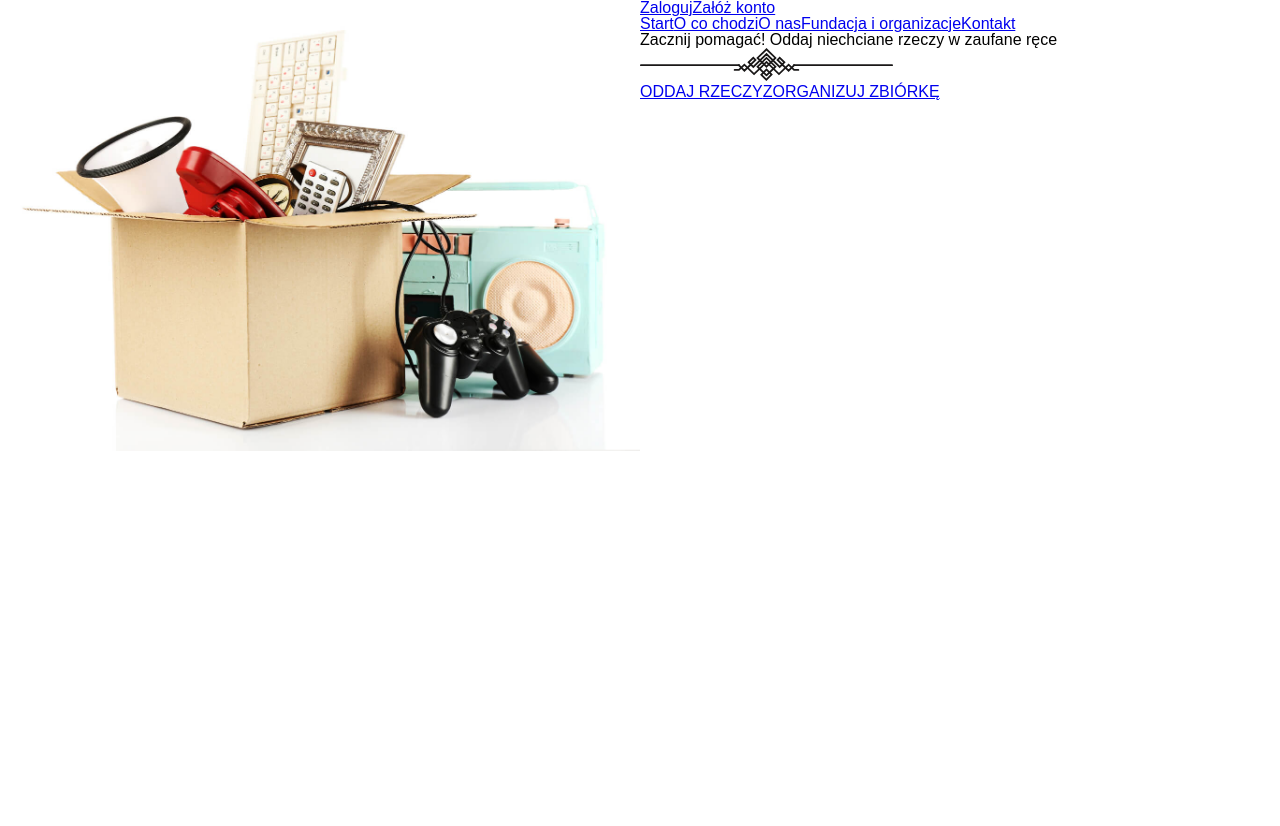
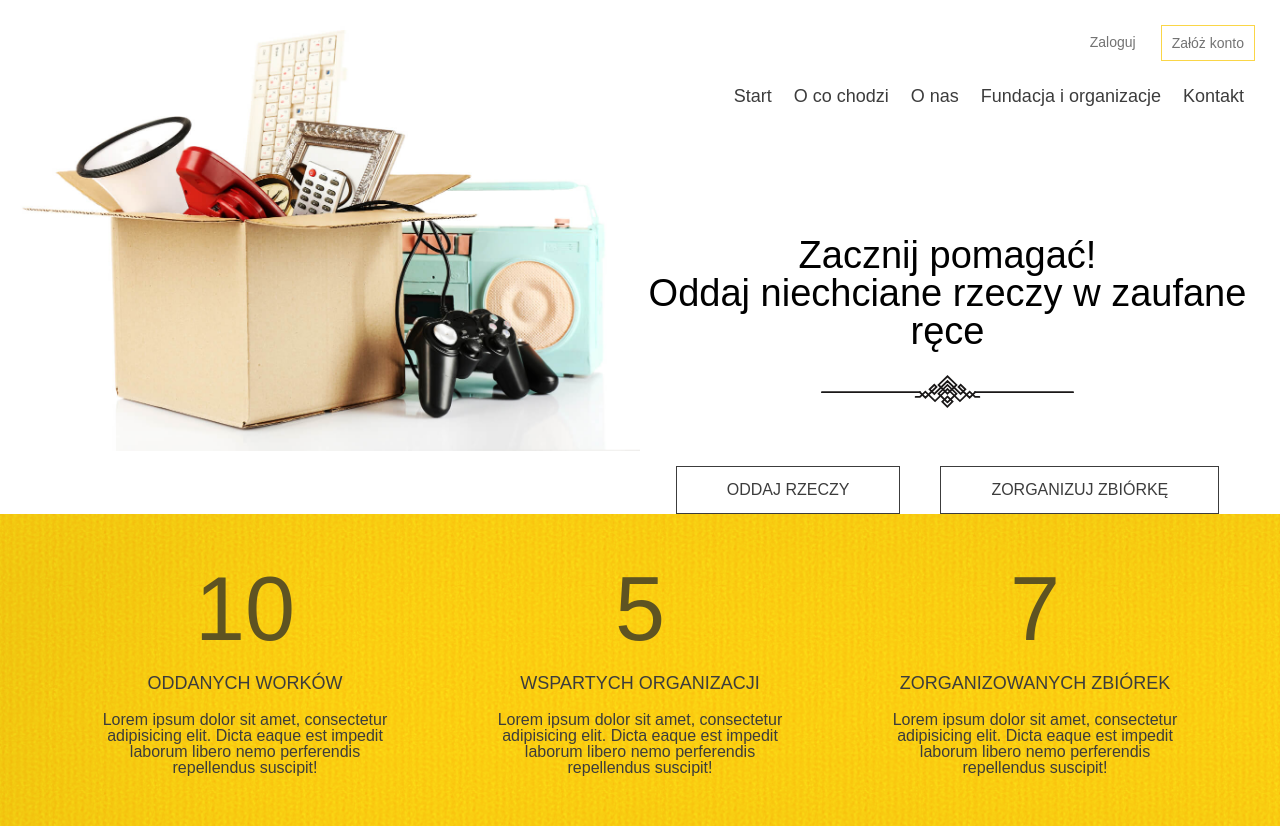
Before and after one commit to bartek2050/clothing-donation, a React (Create React App) app: page / in a window 1280 px wide. Before the commit the page ends 800 px from the top, so only its background shows below. Built offline with nearby package versions, Linux system fonts and the light colour scheme.

Commit message:
three columns section

```diff
--- a/src/components/Home.js
+++ b/src/components/Home.js
@@ -1,36 +1,12 @@
 import React from "react";
-import {Link} from "react-router-dom";
-import {ReactComponent as Decoration} from "../assets/Decoration.svg";
+import HomeHeader from "./HomeHeader";
+import HomeThreeColumns from "./HomeThreeColumns";
 
 function Home() {
     return (
         <>
-            <section className={"home__section"}>
-                <div className={"home__image"}>
-                    <img alt={"homeImage"} src={process.env.PUBLIC_URL + '/Home-Hero-Image.jpg'}/>
-                </div>
-                <div className={"home__mainSection"}>
-                        <div className={"home__mainSection-login"}>
-                            <Link to={"/"} className={"login"}>Zaloguj</Link>
-                            <Link to={"/"} className={"register"}>Załóż konto</Link>
-                        </div>
-                        <div className={"home__mainSection-navigation"}>
-                            <Link to={"/"} className={"start"}>Start</Link>
-                            <Link to={"/"} className={"about"}>O co chodzi</Link>
-                            <Link to={"/"} className={"logo"}>O nas</Link>
-                            <Link to={"/"} className={"logo"}>Fundacja i organizacje</Link>
-                            <Link to={"/"} className={"logo"}>Kontakt</Link>
-                        </div>
-                    <h1 className={"header"}>
-                        Zacznij pomagać! Oddaj niechciane rzeczy w zaufane ręce
-                    </h1>
-                    <div>
-                        <Decoration/>
-                    </div>
-                    <Link to={"/"}>ODDAJ RZECZY</Link>
-                    <Link to={"/"}>ZORGANIZUJ ZBIÓRKĘ</Link>
-                </div>
-            </section>
+            <HomeHeader/>
+            <HomeThreeColumns/>
         </>
     )
 }
--- /dev/null
+++ b/src/components/HomeHeader.js
@@ -0,0 +1,44 @@
+import {Link} from "react-router-dom";
+import {ReactComponent as Decoration} from "../assets/Decoration.svg";
+import React from "react";
+
+
+function HomeHeader() {
+    return (
+        <section className={"home__section"}>
+            <div className={"home__image"}>
+                <img alt={"homeImage"} src={process.env.PUBLIC_URL + '/Home-Hero-Image.jpg'}/>
+            </div>
+            <div className={"home__mainSection"}>
+                <div className={"home__mainSection-login"}>
+                    <Link to={"/logowanie"} className={"login"}>Zaloguj</Link>
+                    <Link to={"/rejestracja"} className={"register"}>Załóż konto</Link>
+                </div>
+                <div className={"home__mainSection-navigation"}>
+                    <Link to={"/"} className={"menuElement"}>Start</Link>
+                    <Link to={"/"} className={"menuElement"}>O co chodzi</Link>
+                    <Link to={"/"} className={"menuElement"}>O nas</Link>
+                    <Link to={"/"} className={"menuElement"}>Fundacja i organizacje</Link>
+                    <Link to={"/"} className={"menuElement"}>Kontakt</Link>
+                </div>
+                <div className={"header"}>
+                    <p>
+                        Zacznij pomagać!
+                    </p>
+                    <p>
+                        Oddaj niechciane rzeczy w zaufane ręce
+                    </p>
+                </div>
+                <div className={"decoration"}>
+                    <Decoration/>
+                </div>
+                <div className={"cta__mainSection"}>
+                    <Link to={"/logowanie"} className={"cta__button"}>ODDAJ RZECZY</Link>
+                    <Link to={"/logowanie"} className={"cta__button"}>ZORGANIZUJ ZBIÓRKĘ</Link>
+                </div>
+            </div>
+        </section>
+    )
+}
+
+export default HomeHeader;
--- /dev/null
+++ b/src/components/HomeThreeColumns.js
@@ -0,0 +1,30 @@
+import React from "react";
+
+
+function HomeThreeColumns() {
+    return (
+        <div className={"threeColumns__section"}>
+            <div className={"threeColumns__box"}>
+                <p className={"threeColumns__number"}>10</p>
+                <span className={"threeColumns__tag"}>ODDANYCH WORKÓW</span>
+                <span className={"threeColumns__text"}>Lorem ipsum dolor sit amet, consectetur adipisicing elit.
+                    Dicta eaque est impedit laborum libero nemo perferendis repellendus suscipit!</span>
+            </div>
+            <div className={"threeColumns__box"}>
+                <p className={"threeColumns__number"}>5</p>
+                <span className={"threeColumns__tag"}>WSPARTYCH ORGANIZACJI</span>
+                <span className={"threeColumns__text"}>Lorem ipsum dolor sit amet, consectetur adipisicing elit.
+                    Dicta eaque est impedit laborum libero nemo perferendis repellendus suscipit!</span>
+            </div>
+            <div className={"threeColumns__box"}>
+                <p className={"threeColumns__number"}>7</p>
+                <span className={"threeColumns__tag"}>ZORGANIZOWANYCH ZBIÓREK</span>
+                <span className={"threeColumns__text"}>Lorem ipsum dolor sit amet, consectetur adipisicing elit.
+                    Dicta eaque est impedit laborum libero nemo perferendis repellendus suscipit!</span>
+            </div>
+
+        </div>
+    )
+}
+
+export default HomeThreeColumns
--- a/src/scss/main.scss
+++ b/src/scss/main.scss
@@ -2,4 +2,5 @@
 @import "settings/fonts";
 @import "settings/colors";
 @import "settings/settings";
-@import "section/home";
+@import "section/homeHeader";
+@import "section/homeThreeColumns";
--- a/src/scss/section/_home.scss
+++ /dev/null
@@ -1,9 +0,0 @@
-section {
-    display: flex;
-}
-
-.home__image {
-    img {
-        width: 50vw;
-    }
-}
--- /dev/null
+++ b/src/scss/section/_homeHeader.scss
@@ -0,0 +1,80 @@
+.home__section {
+    display: flex;
+}
+
+.home__image {
+    img {
+        width: 50vw;
+    }
+}
+
+.home__mainSection {
+    display: flex;
+    flex-direction: column;
+    margin-top: 25px;
+    margin-right: 25px;
+    width: 50vw;
+
+    .home__mainSection-login {
+        display: flex;
+        text-decoration: none;
+        font-size: 0.875em;
+        justify-content: flex-end;
+
+        .login {
+            text-decoration: none;
+            padding: 10px 25px;
+            color: $login-font;
+        }
+
+        .register {
+            text-decoration: none;
+            color: $login-font;
+            border: 0.75px solid $gold-element;
+            padding: 10px;
+        }
+    }
+
+    .home__mainSection-navigation {
+        margin-top: 15px;
+        display: flex;
+        justify-content: flex-end;
+
+        .menuElement {
+            text-decoration: none;
+            color: $main-font;
+            font-size: 1.125em;
+            border: 0.75px solid transparent;
+            padding: 10px;
+        }
+        .menuElement:hover {
+            border: 0.75px solid $main-font;
+            padding: 10px;
+        }
+    ;
+    }
+    .header {
+        margin-top: 120px;
+        text-align: center;
+        font-size: 2.375em;
+        font-weight: 300;
+    }
+    .decoration {
+        text-align: center;
+        margin-top: 25px;
+        margin-bottom: 55px;
+    }
+
+    .cta__mainSection {
+        display: flex;
+        justify-content: center;
+
+        .cta__button {
+            color: $main-font;
+            padding: 15px 50px;
+            text-decoration: none;
+            border: 0.75px solid $main-font;
+            margin: 0 20px;
+        }
+    }
+}
--- /dev/null
+++ b/src/scss/section/_homeThreeColumns.scss
@@ -0,0 +1,30 @@
+.threeColumns__section {
+    background-image: url("../../assets/3-Columns-Background.png");
+    display: flex;
+    justify-content: space-evenly;
+}
+
+.threeColumns__box {
+    display: flex;
+    flex-direction: column;
+    padding: 50px 0;
+    align-items: center;
+    width: 300px;
+
+    .threeColumns__number {
+        font-size: 5.625em;
+        color: $numbers-color;
+        font-weight: 300;
+    }
+    .threeColumns__tag {
+        font-size: 1.125em;
+        color: $main-font;
+        padding: 20px 0;
+    }
+
+    .threeColumns__text {
+        color: $main-font;
+        font-weight: 300;
+        text-align: center;
+    }
+}
--- a/src/scss/settings/_colors.scss
+++ b/src/scss/settings/_colors.scss
@@ -1,5 +1,5 @@
 $first-color: #F0F1F1;
-$second-color: #5E5322;
-$third-color: #FAD648;
-$fourth-color: #737373;
-$fifth-color: #3C3C3C;
+$numbers-color: #5E5322;
+$gold-element: #FAD648;
+$login-font: #737373;
+$main-font: #3C3C3C;
--- a/src/scss/settings/_settings.scss
+++ b/src/scss/settings/_settings.scss
@@ -1,3 +1,4 @@
 body {
     font-family: $font-base;
+    margin: 0 auto;
 }
```
Also changed, not shown: src/assets/3-Columns-Background.png (added).
